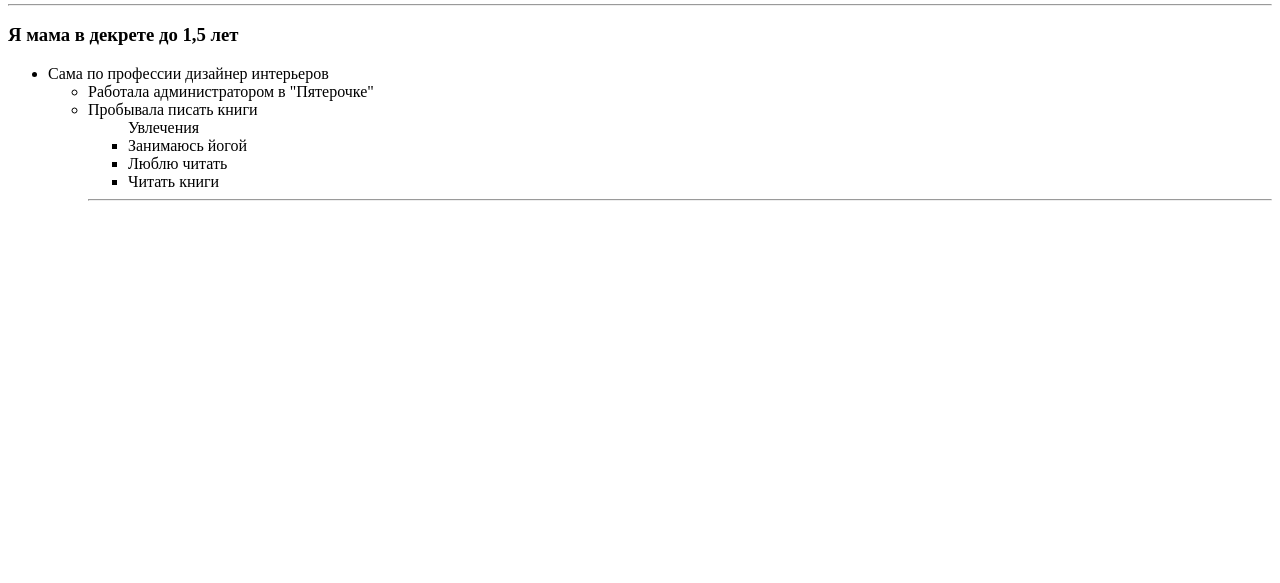
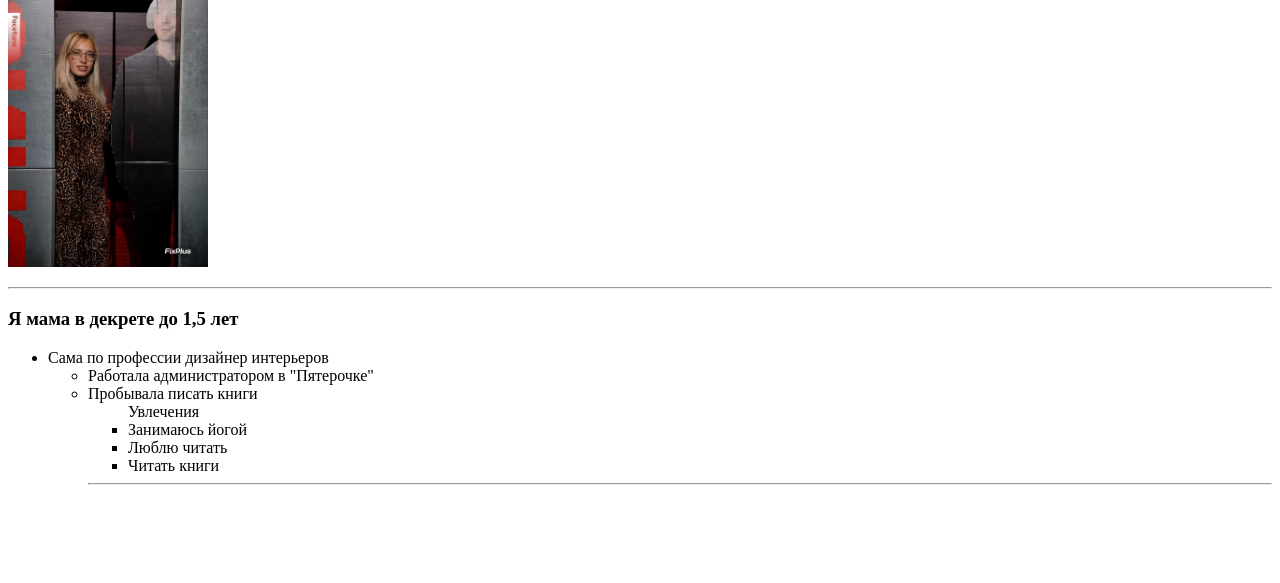
Before and after one commit to Evgenianau/repri, a plain HTML site: page index.html in a window 1280 px wide. Shown: the part 217-800 px from the top of the page. Drawn offline with Linux system fonts and the light colour scheme.

Commit message:
Update index.html

```diff
--- a/index.html
+++ b/index.html
@@ -11,7 +11,7 @@
    <hr>
    <h2>Всем привет, меня зовут Наумова Евгения Олеговна</h2>
 <hr>
-   <img src="Изображение WhatsApp 2025-09-12 в 13.24.46_bf6158fb.jpg" width="200">
+   <img src="photo_5400215377042079065_y.jpg" width="200">
    <p></p>
 <hr>
 <h3>Я мама в декрете до 1,5 лет</h3>
```
